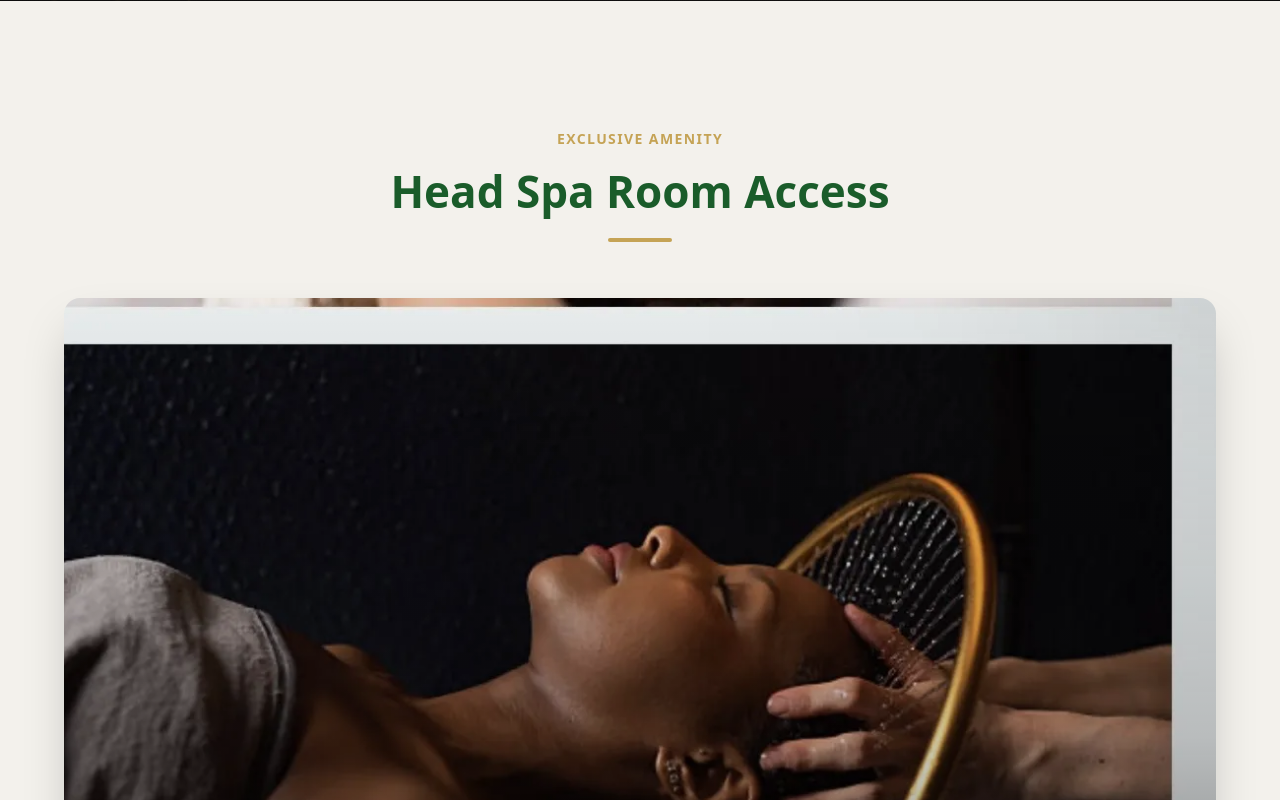
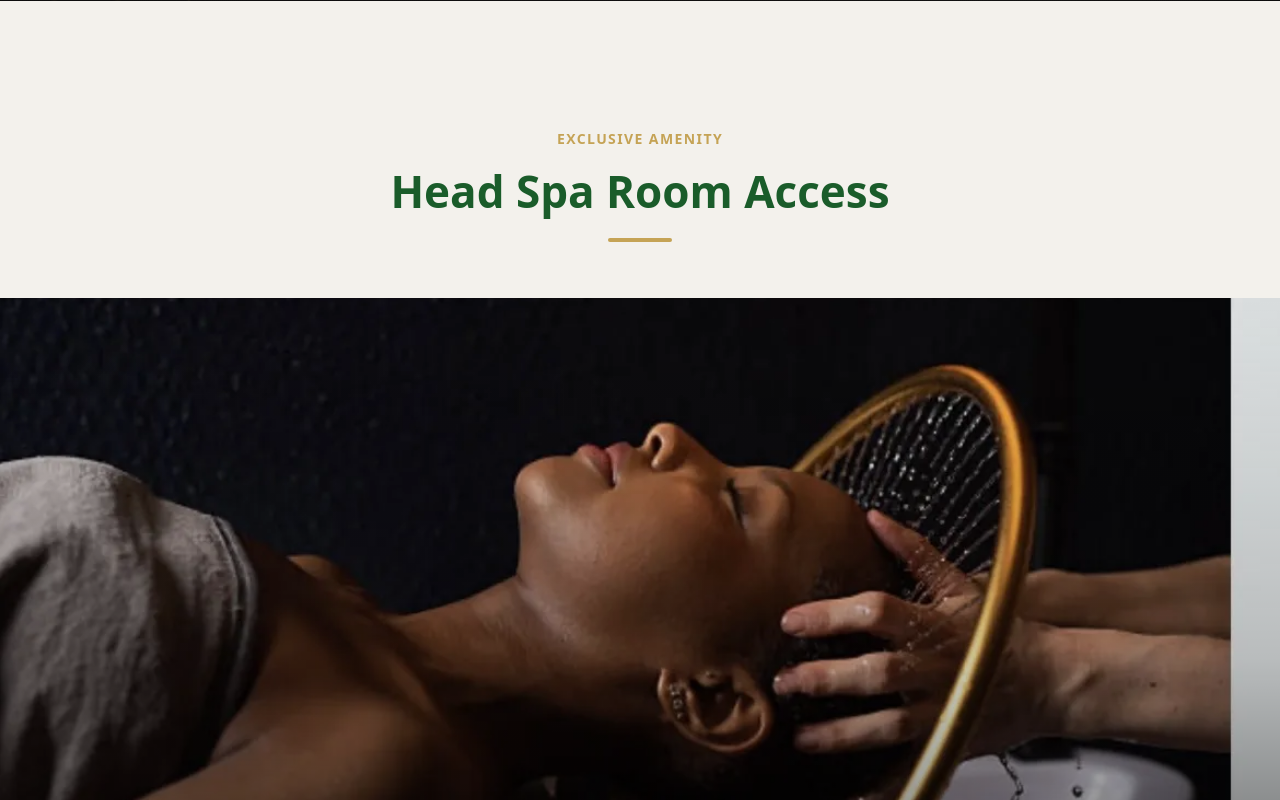
Before and after one commit to jonmohon/smyrna-suites, a Next.js app: page / in a window 1280 px wide. Shown: the part 960-1760 px from the top of the page. Built offline with nearby package versions, Linux system fonts and the light colour scheme.

Commit message:
Make head spa image stretch full width of container
Co-Authored-By: Claude Opus 4.6 (1M context) <noreply@anthropic.com>

```diff
--- a/src/app/page.tsx
+++ b/src/app/page.tsx
@@ -137,13 +137,13 @@ export default function Home() {
       {/* ================================================================ */}
       {/* HEAD SPA — Warm transitional section between hero and intro     */}
       {/* ================================================================ */}
-      <section className="relative overflow-hidden bg-gray-warm px-4 py-24 sm:py-32">
+      <section className="relative overflow-hidden bg-gray-warm py-24 sm:py-32">
         {/* Subtle decorative background */}
         <div className="pointer-events-none absolute inset-0 opacity-[0.03]">
           <div className="absolute right-1/4 top-1/2 h-[500px] w-[500px] -translate-y-1/2 rounded-full border border-gold" />
         </div>
 
-        <div className="relative mx-auto max-w-6xl">
+        <div className="relative mx-auto max-w-6xl px-4">
           <ScrollReveal variant="fade-up">
             {/* Centered label */}
             <div className="text-center">
@@ -156,17 +156,17 @@ export default function Home() {
               <div className="mx-auto mt-4 h-1 w-16 rounded-full bg-gold" />
             </div>
           </ScrollReveal>
+        </div>
 
-          {/* Image card with overlapping text card */}
+          {/* Image card — full width */}
           <div className="relative mt-14">
             <ScrollReveal variant="fade-up" delay={150}>
-              <div className="relative overflow-hidden rounded-2xl shadow-2xl">
+              <div className="relative overflow-hidden aspect-[4/3] sm:aspect-[16/9]">
                 <Image
                   src="/images/hair-wash.webp"
                   alt="Luxurious head spa hair washing service"
-                  width={1170}
-                  height={892}
-                  className="block w-full h-auto"
+                  fill
+                  className="object-cover"
                   sizes="(max-width: 1024px) 100vw, 960px"
                 />
                 {/* Dark gradient overlay at bottom */}
@@ -195,7 +195,6 @@ export default function Home() {
               <div className="h-px w-12 bg-gold/40" />
             </div>
           </ScrollReveal>
-        </div>
       </section>
 
       {/* ================================================================ */}
```
